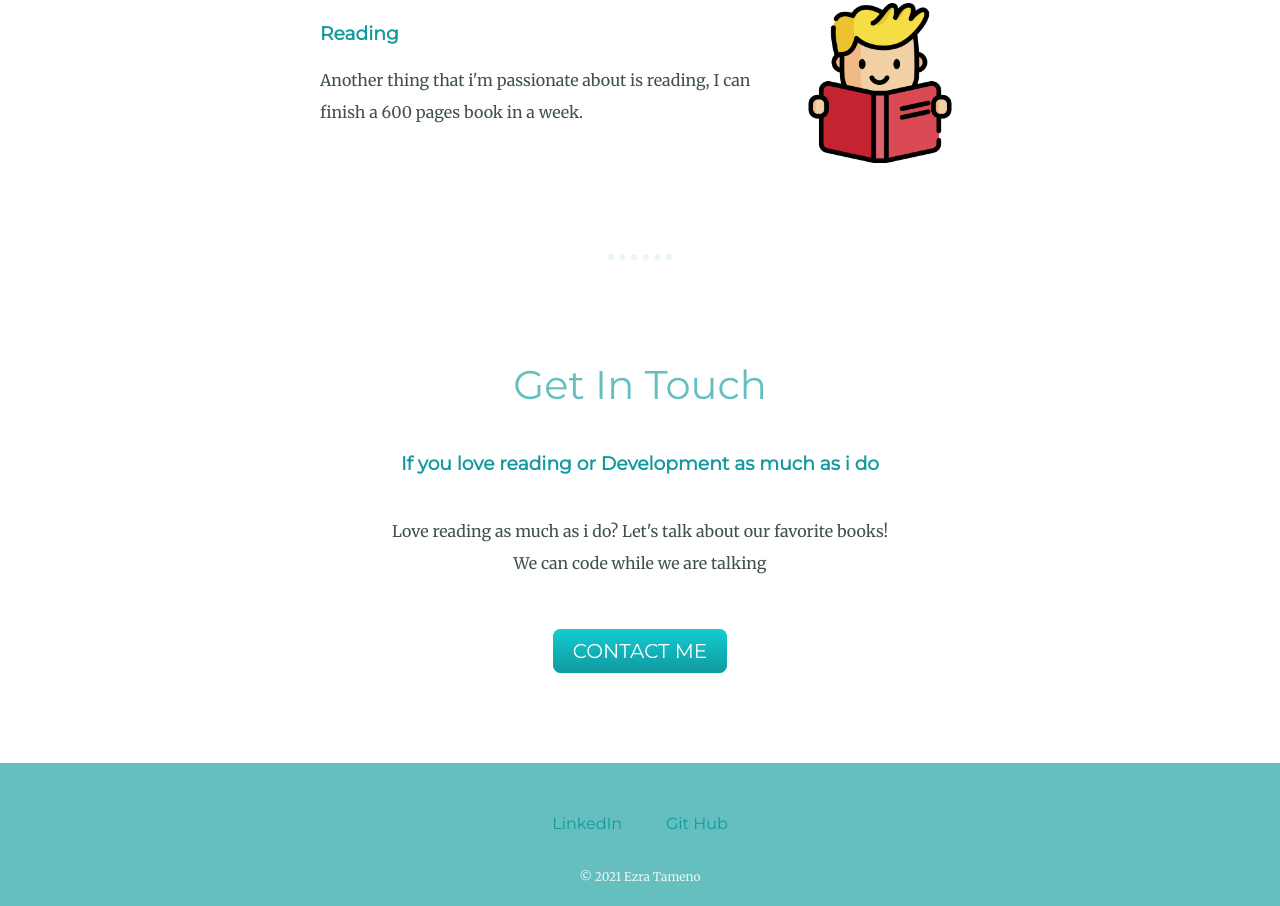
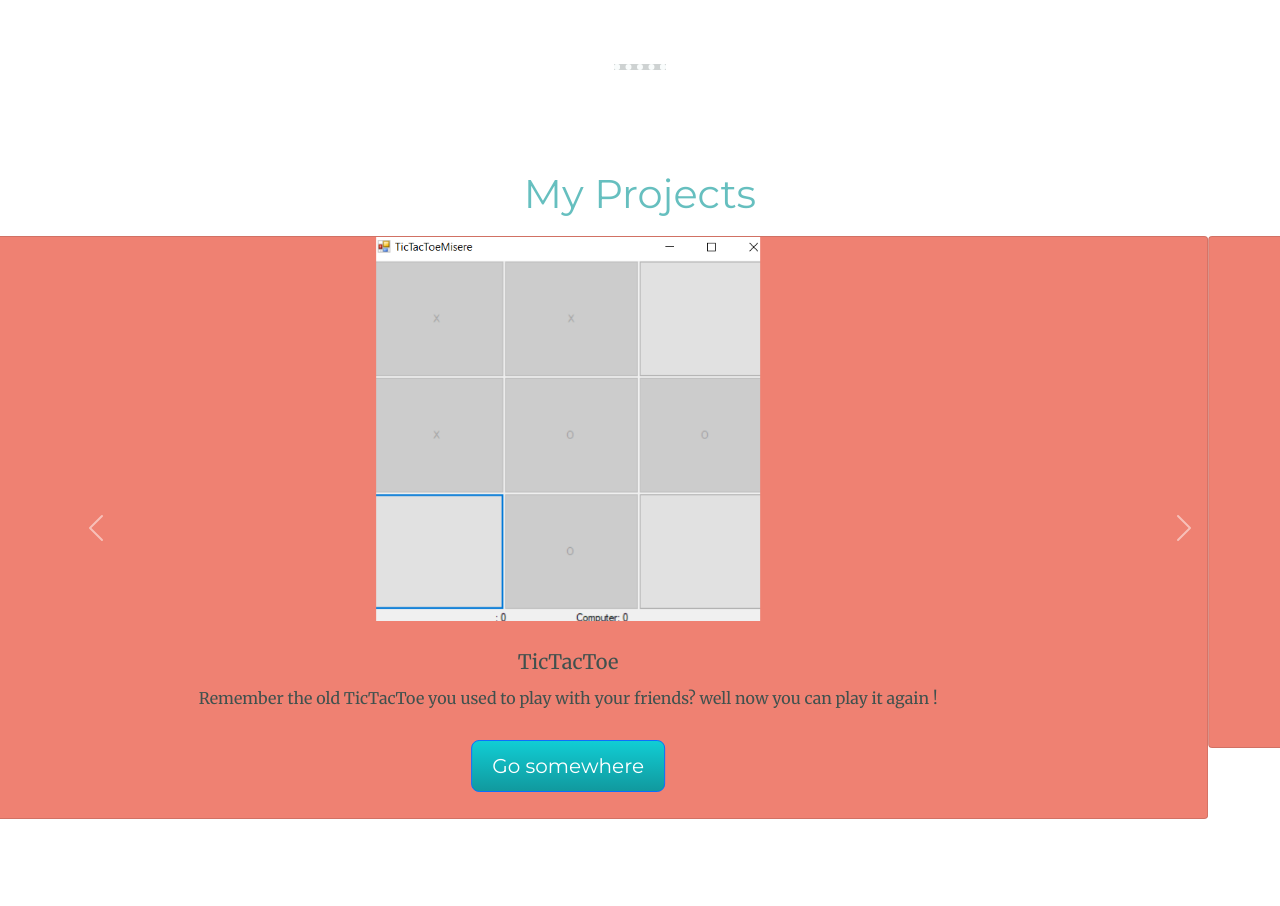
Before and after one commit to ezratameno/css-my-site, a plain HTML site: page index.html in a window 1280 px wide. Shown: the part 1894-2800 px from the top of the page. Drawn offline with nearby package versions, Linux system fonts and the light colour scheme.

Commit message:
Add files via upload

```diff
--- a/css/styles.css
+++ b/css/styles.css
@@ -54,19 +54,28 @@ a:hover{
   width: 40%;
   margin: 40px auto 60px;
 }
-.TopContainer {
+#TopContainer {
   background-color: #E4F9F5;
   position: relative;
   padding-top: 100px;
 }
-.MiddleContainer{
+#MiddleContainer{
   margin: 100px 0 ;
 }
-.BottomCloud {
+.project-image{
+    width: 30%;
+    margin: auto;
+    padding-bottom: 1%;
+}
+#BottomCloud {
   position: absolute;
   left: 250px;
   bottom: 300px;
 }
+
+.card-project{
+  background-color: #EF8172;
+  }
 .TopCloud{
   position: absolute;
   right: 300px;
--- a/index.html
+++ b/index.html
@@ -4,24 +4,35 @@
     <meta charset="utf-8">
     <title>Ezra Tameno</title>
     <link rel="stylesheet" href="css/styles.css">
+    <!--Adding Sacramento, Montserrat and Merriweather fonts to our website-->
 <link href="https://fonts.googleapis.com/css?family=Merriweather|Sacramento|Montserrat" rel="stylesheet">
+<!--Adding bootstrap to our website through quick start in the bootstrap website-->
+<link href="https://cdn.jsdelivr.net/npm/bootstrap@5.0.2/dist/css/bootstrap.min.css" rel="stylesheet" integrity="sha384-EVSTQN3/azprG1Anm3QDgpJLIm9Nao0Yz1ztcQTwFspd3yD65VohhpuuCOmLASjC" crossorigin="anonymous">
+<link rel="stylesheet" href="css/styles.css">
+<!--Adding javascript and jQuery to our website through quick start in the bootstrap website-->
+<script src="https://cdn.jsdelivr.net/npm/bootstrap@5.0.2/dist/js/bootstrap.bundle.min.js" integrity="sha384-MrcW6ZMFYlzcLA8Nl+NtUVF0sA7MsXsP1UyJoMp4YLEuNSfAP+JcXn/tWtIaxVXM" crossorigin="anonymous"></script>
+<script src="https://cdn.jsdelivr.net/npm/@popperjs/core@2.9.2/dist/umd/popper.min.js" integrity="sha384-IQsoLXl5PILFhosVNubq5LC7Qb9DXgDA9i+tQ8Zj3iwWAwPtgFTxbJ8NT4GN1R8p" crossorigin="anonymous"></script>
+<script src="https://cdn.jsdelivr.net/npm/bootstrap@5.0.2/dist/js/bootstrap.min.js" integrity="sha384-cVKIPhGWiC2Al4u+LWgxfKTRIcfu0JTxR+EQDz/bgldoEyl4H0zUF0QKbrJ0EcQF" crossorigin="anonymous"></script>
 <link rel="icon" href="images/favicon.jpeg">
   </head>
   <body>
-    <div class="TopContainer">
+    <!-- Top Container-->
+    <section id="TopContainer" >
       <img class="TopCloud" src="images/cloud.png" alt="cloud image">
       <h1>I'm Ezra.</h1>
       <h2>a programmer</h2>
       <img class="BottomCloud" src="images/cloud.png" alt="cloud image">
       <img src="images/mountain.png" alt="mountain image">
-    </div>
-    <div class="MiddleContainer">
+    </section>
+    <!-- Middle Container-->
+    <section id="MiddleContainer" >
       <div class="profile">
         <img class="ProfilePicture" src="images/Ezra Tameno.png" alt="Ezra Tameno profile picture">
         <h2>Hello.</h2>
         <p class="intro">My name is Ezra, welcome to my personal website.</p>
       </div>
       <hr>
+      <!-- Skills -->
       <div class="skills">
         <h2>My Skills</h2>
         <div class="skillRow">
@@ -36,6 +47,53 @@
         </div>
       </div>
       <hr>
+      <div class="projects">
+        <h2>My Projects</h2>
+        <!-- enables resonsivie componnents -->
+
+        <div class="carousel-warpper">
+
+        <div id="projects-carousel" class="carousel slide" data-bs-ride="carousel">
+          <div class="carousel-inner">
+              <div class="carousel-item active">
+                <div class="card card-project" >
+                  <img class="project-image" src="images/TicTacToe.png" class="card-img-top" alt="...">
+                  <div class="card-body">
+                    <h5 class="card-title">TicTacToe</h5>
+                    <p class="card-text">Remember the old TicTacToe you used to play with your friends?
+                    well now you can play it again !</p>
+                    <a href="#" class="btn btn-primary">Go somewhere</a>
+                  </div>
+                </div>
+              </div>
+              <div class="carousel-item">
+                <div class="card card-project">
+                <img class="project-image" src="images/painter.png" class="card-img-Top" alt="...">
+                <div class="card-body">
+                  <h5 class="card-title">Painter</h5>
+                  <p class="card-text">Tired of the same old windows painter?
+                  well now you can use my new painter !</p>
+                  <a href="#" class="btn btn-primary">Go somewhere</a>
+                </div>
+              </div>
+              </div>
+              <!-- control buttons -->
+              <button class="carousel-control-prev" type="button" data-bs-target="#projects-carousel" data-bs-slide="prev">
+                <span class="carousel-control-prev-icon" aria-hidden="true"></span>
+                <span class="visually-hidden">Previous</span>
+            </button>
+            <button class="carousel-control-next" type="button" data-bs-target="#projects-carousel" data-bs-slide="next">
+                <span class="carousel-control-next-icon" aria-hidden="true"></span>
+                <span class="visually-hidden">Next</span>
+            </button>
+            </div>
+          </div>
+        </div>
+
+        </div>
+      </div>
+      <hr>
+      <!-- contact me -->
       <div class="contact-me">
         <h2>Get In Touch</h2>
         <h3>If you love reading or Development as much as i do</h3>
@@ -43,10 +101,14 @@
         <a class="btn" href="mailto:ezratameno@gmail.com">CONTACT ME</a>
       </div>
     </div>
-    <div class="ButtomContainer">
+  </section>
+
+  <!-- Buttom Container-->
+
+    <section id="ButtomContainer">
       <a class="footer-link" href="https://www.linkedin.com/in/ezra-tameno/">LinkedIn</a>
       <a class="footer-link" href="https://github.com/ezratameno">Git Hub</a>
       <p class="CopyRight">© 2021 Ezra Tameno</p>
-    </div>
+    </section>
   </body>
 </html>
```
Also changed, not shown: images/TicTacToe.png (added), images/painter.png (added).
